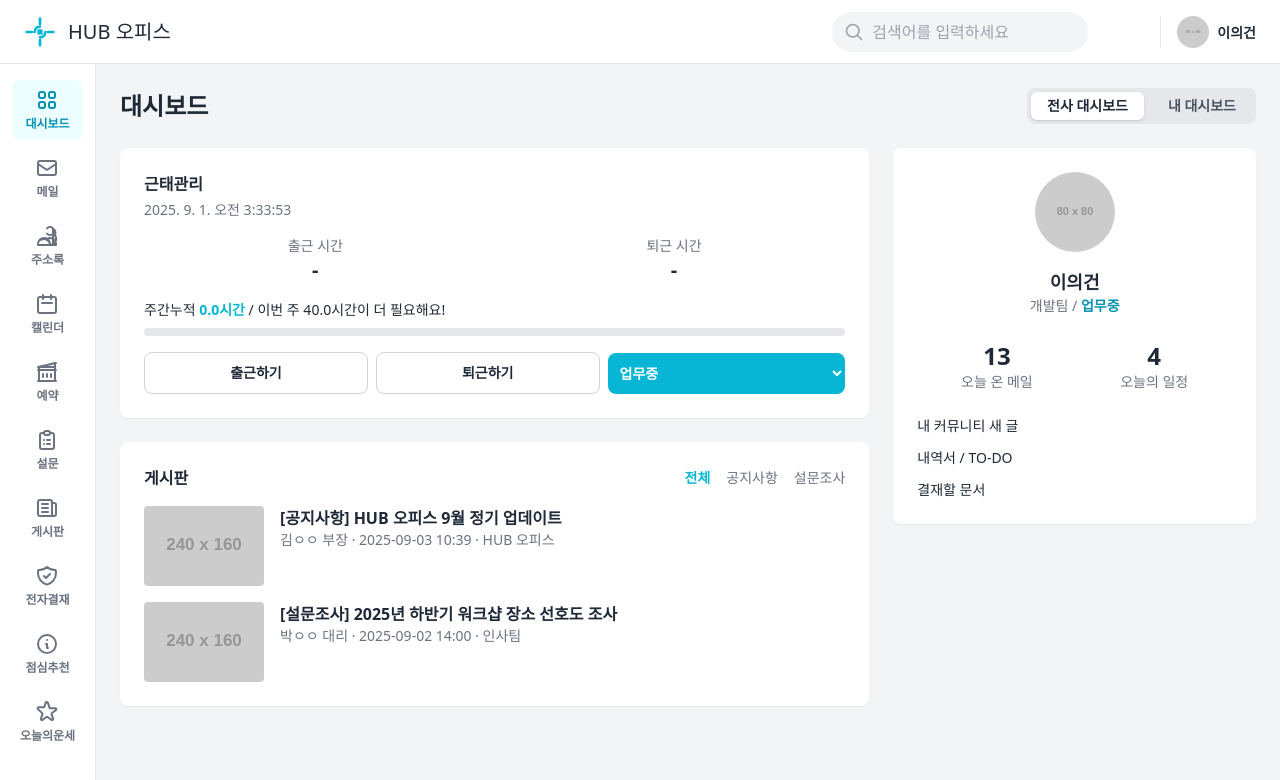
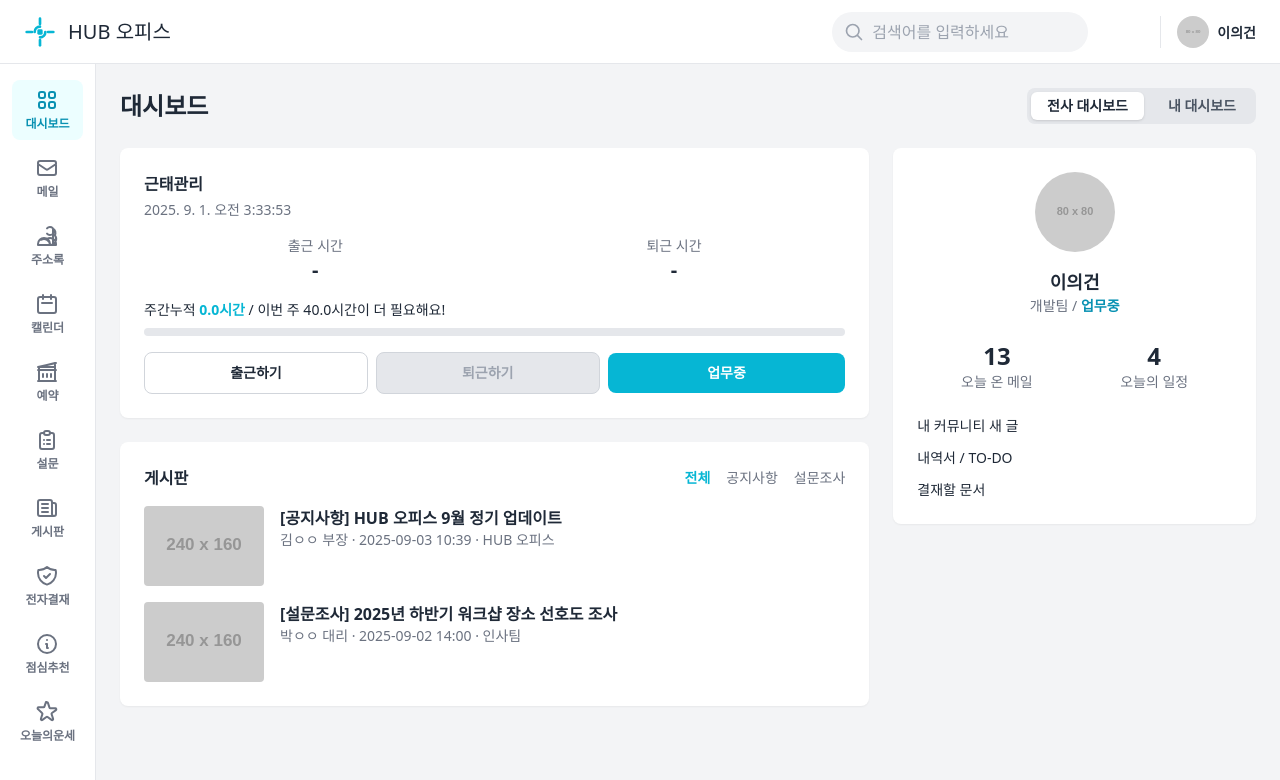
Before and after one commit to leeeeegun/250901_office-dashboard-frontend, a React (Vite) app: page / in a window 1280 px wide. Shown: the top 780 px of the page. Built offline with nearby package versions, Linux system fonts and the light colour scheme.

Commit message:
fix: [이의건] 퇴근 기능에서 예 버튼 안 눌리는 거 오류 수정 [ODF-FRONT-15]

```diff
--- a/src/components/dashboard/AttendanceCard.jsx
+++ b/src/components/dashboard/AttendanceCard.jsx
@@ -1,27 +1,24 @@
 import React, { useState, useEffect } from 'react';
 
+// --- 날짜와 시간을 다루는 도우미 함수들 ---
 const getStartOfWeek = () => {
     const today = new Date();
-    const day = today.getDay(); // 0(일요일) ~ 6(토요일)
-    const diff = today.getDate() - day + (day === 0 ? -6 : 1); // 일요일이면 6일 빼고, 아니면 (요일-1)일 만큼 뺌
+    const day = today.getDay();
+    const diff = today.getDate() - day + (day === 0 ? -6 : 1);
     return new Date(today.setDate(diff)).toISOString().split('T')[0];
 };
 
 // --- 메인 컴포넌트 ---
+const AttendanceCard = ({ workStatus, setWorkStatus }) => {
+    const [currentTime, setCurrentTime] = useState(new Date());
+    const [attendanceLog, setAttendanceLog] = useState({});
+    const [weeklyRecords, setWeeklyRecords] = useState([]);
+    const [modal, setModal] = useState({ isOpen: false, type: null, message: '' });
 
-const AttendanceCard = ({ workStatus, setWorkStatus }) => {
-    // --- 상태 저장 공간 (useState) ---
-    const [currentTime, setCurrentTime] = useState(new Date()); // 1초마다 업데이트되는 현재 시간
-    const [attendanceLog, setAttendanceLog] = useState({}); // 출퇴근 시간 기록 {'2025-09-05': { checkIn: '...', checkOut: '...' }}
-    const [weeklyRecords, setWeeklyRecords] = useState([]); // 주간 근무 기록 [{ date: '...', workHours: 8 }, ...]
-    const [modal, setModal] = useState({ isOpen: false, type: null, message: '' }); // 확인 모달창 상태
-
-    // --- 데이터 불러오기 & 시간 업데이트 (useEffect) ---
     useEffect(() => {
         const savedLog = JSON.parse(localStorage.getItem('attendanceLog')) || {};
         const savedRecords = JSON.parse(localStorage.getItem('weeklyRecords')) || [];
         const savedStatus = localStorage.getItem('workStatus') || '업무중';
-
         const startOfWeek = getStartOfWeek();
         const lastRecordDate = savedRecords.length > 0 ? savedRecords[0].date : null;
 
@@ -35,12 +32,10 @@ const AttendanceCard = ({ workStatus, setWorkStatus }) => {
         setAttendanceLog(savedLog);
         setWorkStatus(savedStatus);
 
-        // 3. 1초마다 현재 시간을 업데이트하는 타이머 설정
         const timer = setInterval(() => setCurrentTime(new Date()), 1000);
-        return () => clearInterval(timer); // 컴포넌트가 꺼질 때 타이머 정리
+        return () => clearInterval(timer);
     }, []);
 
-    // --- 출퇴근 처리 로직 ---
     const handleAction = (type) => {
         const message = type === 'checkIn' ? '지금 출근하시겠습니까?' : '지금 퇴근하시겠습니까?';
         setModal({ isOpen: true, type, message });
@@ -55,7 +50,6 @@ const AttendanceCard = ({ workStatus, setWorkStatus }) => {
             newLog[today] = { ...newLog[today], checkIn: now };
         } else if (modal.type === 'checkOut') {
             newLog[today] = { ...newLog[today], checkOut: now };
-            // 퇴근 시 근무 시간 계산 및 주간 기록 업데이트
             updateWeeklyRecord(today, newLog[today].checkIn, now);
         }
 
@@ -64,36 +58,34 @@ const AttendanceCard = ({ workStatus, setWorkStatus }) => {
         setModal({ isOpen: false, type: null, message: '' });
     };
 
-    // --- 근무 시간 계산 및 저장 로직 ---
     const updateWeeklyRecord = (date, checkIn, checkOut) => {
-        if (!checkIn || !checkOut) return;
+            if (!checkIn || !checkOut) return; // 출퇴근 시간이 모두 있어야만 계산
 
             const [inH, inM, inS] = checkIn.split(':').map(Number);
-        const [outH, outM, outS] = checkOut.split(':').map(Number);
 
+            // 1. 퇴근 시간을 먼저 숫자로 변환
+            const [rawOutH, outM, outS] = checkOut.split(':').map(Number);
+            // 2. 만약 퇴근 시간이 자정(0시)이라면, 계산을 위해 24시로 바꿔줌
+            const outH = rawOutH === 0 ? 24 : rawOutH;
+
+            // 3. 안전하게 근무 시간 계산
             const workHours = (outH - inH) + (outM - inM) / 60 + (outS - inS) / 3600;
-        const newRecord = { date, workHours: Math.max(0, workHours) }; // 음수 방지
 
-        // 기존에 오늘 날짜의 기록이 있으면 업데이트, 없으면 새로 추가
+            const newRecord = { date, workHours: Math.max(0, workHours) };
             const updatedRecords = weeklyRecords.filter(r => r.date !== date);
             const newWeeklyRecords = [...updatedRecords, newRecord];
-
             setWeeklyRecords(newWeeklyRecords);
             localStorage.setItem('weeklyRecords', JSON.stringify(newWeeklyRecords));
         };
 
-    // --- 근무 상태 변경 로직 ---
     const handleStatusChange = (e) => {
         const newStatus = e.target.value;
         setWorkStatus(newStatus);
         localStorage.setItem('workStatus', newStatus);
-
-        // 연차/반차 선택 시 근무 시간을 자동으로 기록
         const today = new Date().toISOString().split('T')[0];
         let workHours = 0;
         if (newStatus === '연차') workHours = 8;
         if (newStatus === '오전반차' || newStatus === '오후반차') workHours = 4;
-
         if (workHours > 0) {
             const newRecord = { date: today, workHours };
             const updatedRecords = weeklyRecords.filter(r => r.date !== today);
@@ -103,9 +95,12 @@ const AttendanceCard = ({ workStatus, setWorkStatus }) => {
         }
     };
 
-    // --- 화면에 표시될 데이터 계산 ---
     const todayString = new Date().toISOString().split('T')[0];
     const todayLog = attendanceLog[todayString] || {};
+
+    const canCheckIn = !todayLog.checkIn;
+    const canCheckOut = todayLog.checkIn && !todayLog.checkOut;
+
     const totalWeeklyHours = weeklyRecords.reduce((sum, record) => sum + record.workHours, 0);
     const remainingHours = 40 - totalWeeklyHours;
     const weeklyStatusMessage = remainingHours > 0
@@ -114,7 +109,6 @@ const AttendanceCard = ({ workStatus, setWorkStatus }) => {
 
     return (
         <div className="bg-white p-6 rounded-lg shadow-sm">
-            {/* 확인 모달창 UI */}
             {modal.isOpen && (
                 <div className="fixed inset-0 bg-black bg-opacity-50 flex justify-center items-center z-50">
                     <div className="bg-white p-6 rounded-lg shadow-xl">
@@ -127,10 +121,8 @@ const AttendanceCard = ({ workStatus, setWorkStatus }) => {
                 </div>
             )}
 
-            {/* 메인 카드 UI */}
             <h2 className="text-base font-bold mb-1">근태관리</h2>
             <p className="text-sm text-gray-500 mb-4">{currentTime.toLocaleString('ko-KR')}</p>
-
             <div className="grid grid-cols-2 gap-4 mb-4 text-center">
                 <div>
                     <p className="text-sm text-gray-500">출근 시간</p>
@@ -141,7 +133,6 @@ const AttendanceCard = ({ workStatus, setWorkStatus }) => {
                     <p className="text-xl font-bold">{todayLog.checkOut || '-'}</p>
                 </div>
             </div>
-
             <div className="mb-4">
                 <p className="text-sm mb-2">
                     주간누적 <span className="font-bold text-cyan-500">{totalWeeklyHours.toFixed(1)}시간</span> / {weeklyStatusMessage}
@@ -152,9 +143,22 @@ const AttendanceCard = ({ workStatus, setWorkStatus }) => {
             </div>
 
             <div className="flex items-center gap-2 mt-4">
-                <button onClick={() => handleAction('checkIn')} className="flex-1 py-2.5 rounded-lg bg-white border border-gray-300 hover:bg-gray-50 font-semibold text-sm">출근하기</button>
-                <button onClick={() => handleAction('checkOut')} className="flex-1 py-2.5 rounded-lg bg-white border border-gray-300 hover:bg-gray-50 font-semibold text-sm">퇴근하기</button>
-                <select value={workStatus} onChange={handleStatusChange} className="flex-1 py-2.5 px-2 rounded-lg bg-cyan-500 text-white font-semibold hover:bg-cyan-600 text-sm focus:outline-none">
+                {/* --- [핵심 적용] 규칙에 따라 버튼을 비활성화(disabled)하고 스타일을 변경 --- */}
+                <button
+                    onClick={() => handleAction('checkIn')}
+                    disabled={!canCheckIn}
+                    className="flex-1 py-2.5 rounded-lg bg-white border border-gray-300 font-semibold text-sm transition-colors disabled:bg-gray-200 disabled:text-gray-400 disabled:cursor-not-allowed hover:enabled:bg-gray-50"
+                >
+                    출근하기
+                </button>
+                <button
+                    onClick={() => handleAction('checkOut')}
+                    disabled={!canCheckOut}
+                    className="flex-1 py-2.5 rounded-lg bg-white border border-gray-300 font-semibold text-sm transition-colors disabled:bg-gray-200 disabled:text-gray-400 disabled:cursor-not-allowed hover:enabled:bg-gray-50"
+                >
+                    퇴근하기
+                </button>
+                <select value={workStatus} onChange={handleStatusChange} className="flex-1 py-2.5 px-2 rounded-lg bg-cyan-500 text-white font-semibold hover:bg-cyan-600 text-sm focus:outline-none appearance-none text-center">
                     <option>업무중</option>
                     <option>회의중</option>
                     <option>출장</option>
```
Lines whose indentation alone changed are shown as unchanged.
